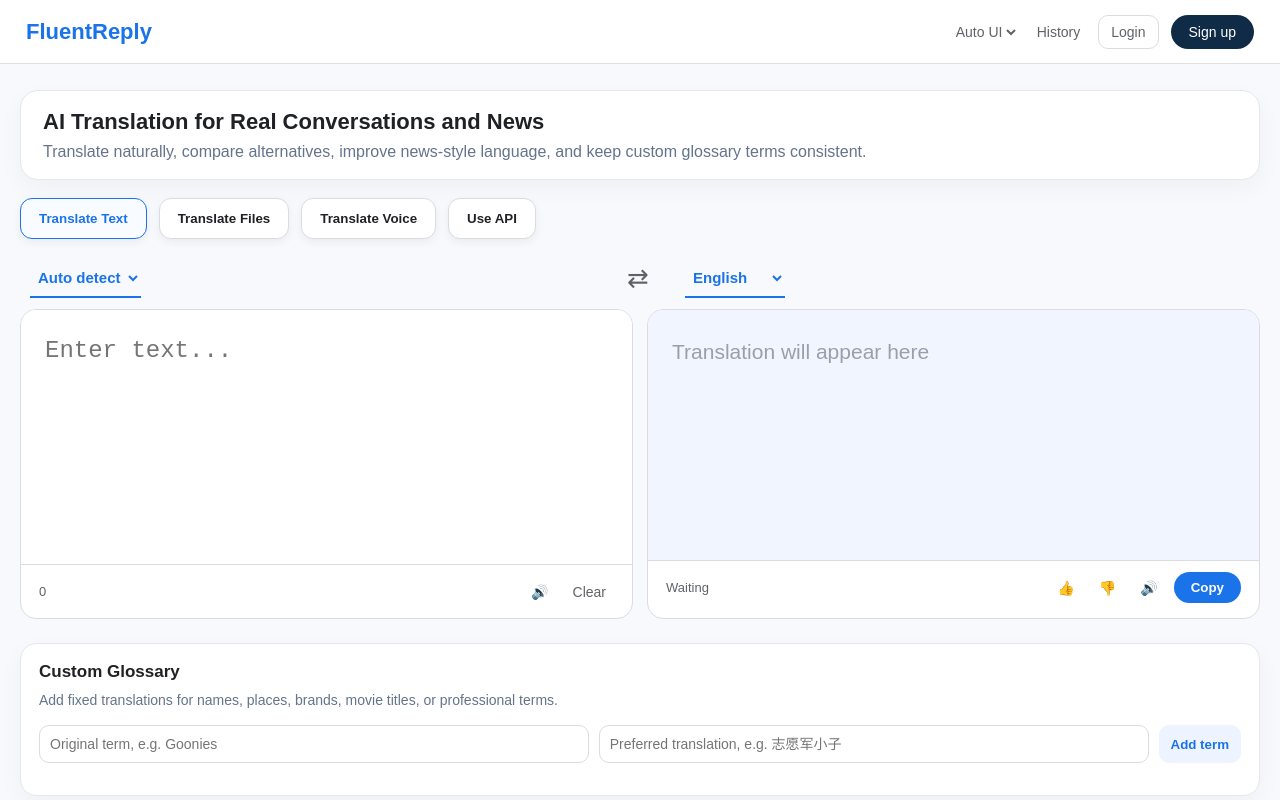
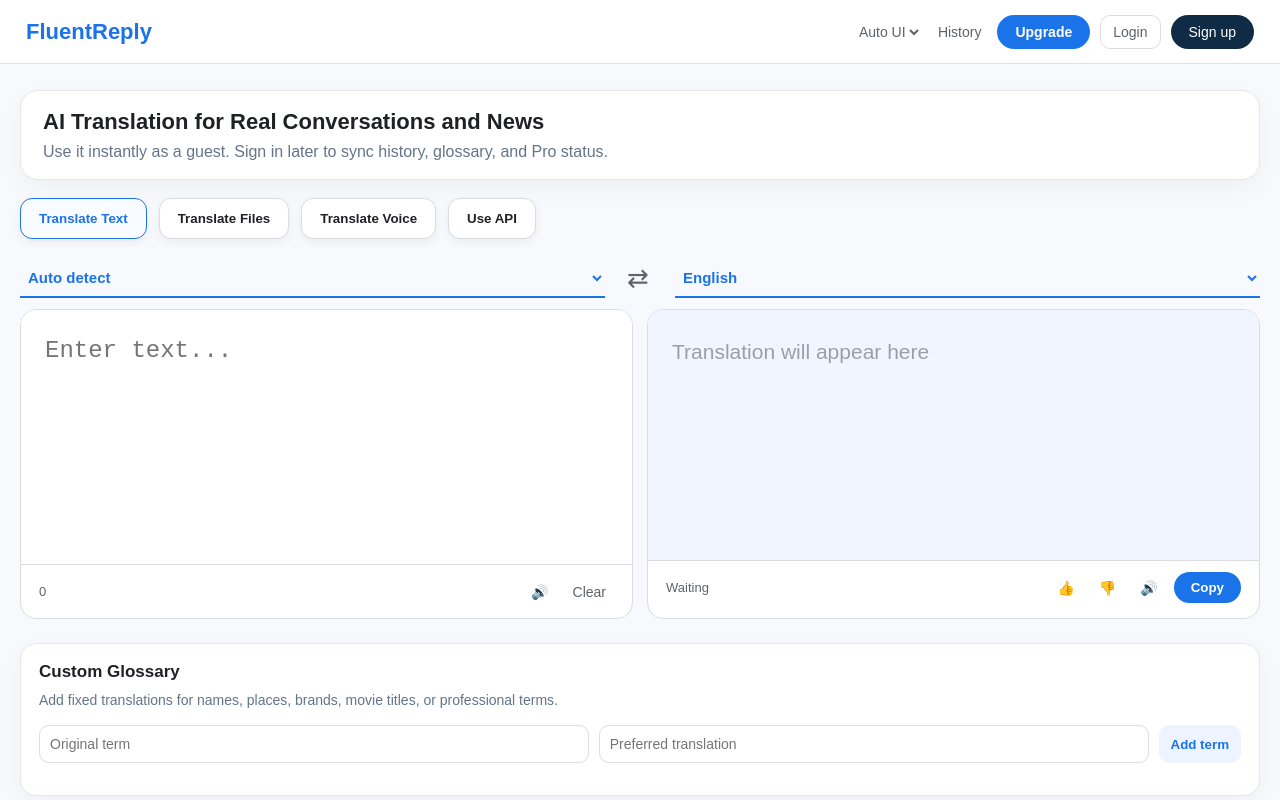
Before and after one commit to wang86373/fluentreply, a plain HTML site: page index.html in a window 1280 px wide. Shown: the top 800 px of the page. Drawn offline with Linux system fonts and the light colour scheme.

Commit message:
Update index.html

```diff
--- a/index.html
+++ b/index.html
@@ -16,13 +16,15 @@ body {
 }
 
 .header {
-  height: 64px;
+  min-height: 64px;
   display: flex;
   align-items: center;
   justify-content: space-between;
-  padding: 0 26px;
+  padding: 12px 26px;
   border-bottom: 1px solid #e0e0e0;
   background: white;
+  gap: 12px;
+  flex-wrap: wrap;
 }
 
 .logo {
@@ -33,8 +35,9 @@ body {
 
 .header-actions {
   display: flex;
-  gap: 12px;
+  gap: 10px;
   align-items: center;
+  flex-wrap: wrap;
 }
 
 .header button,
@@ -58,6 +61,14 @@ body {
   color: white !important;
   border-radius: 999px;
   padding: 9px 18px;
+}
+
+.upgrade-btn {
+  background: #1a73e8 !important;
+  color: white !important;
+  border-radius: 999px;
+  padding: 9px 18px;
+  font-weight: 700;
 }
 
 .app {
@@ -117,13 +128,6 @@ body {
   margin-bottom: 10px;
 }
 
-.lang-tabs {
-  display: flex;
-  align-items: center;
-  gap: 18px;
-  padding: 0 10px;
-}
-
 .lang-tabs select {
   border: none;
   border-bottom: 2px solid #1a73e8;
@@ -133,6 +137,7 @@ body {
   color: #1a73e8;
   background: transparent;
   outline: none;
+  width: 100%;
 }
 
 .swap {
@@ -406,6 +411,15 @@ textarea {
   background: #e8f0fe;
 }
 
+.paywall {
+  display: none;
+  margin-top: 18px;
+  padding: 18px;
+  border: 1px solid #dadce0;
+  border-radius: 14px;
+  background: #fff8e1;
+}
+
 .error {
   color: #b00020;
 }
@@ -414,8 +428,6 @@ textarea {
   .header {
     height: auto;
     padding: 12px 14px;
-    gap: 10px;
-    flex-wrap: wrap;
   }
 
   .logo {
@@ -427,18 +439,15 @@ textarea {
     padding: 0 12px;
   }
 
-  .lang-row {
+  .lang-row,
+  .translator,
+  .news-grid,
+  .glossary-form {
     grid-template-columns: 1fr;
   }
 
   .swap {
     display: none;
-  }
-
-  .translator,
-  .news-grid,
-  .glossary-form {
-    grid-template-columns: 1fr;
   }
 
   textarea,
@@ -488,6 +497,7 @@ textarea {
         <option value="ja">日本語</option>
       </select>
       <button onclick="toggleHistory()" data-i18n="history">History</button>
+      <button class="upgrade-btn" onclick="goUpgrade()">Upgrade</button>
       <button class="auth-btn" onclick="openLogin()" data-i18n="login">Login</button>
       <button class="auth-primary" onclick="openSignup()" data-i18n="signup">Sign up</button>
     </div>
@@ -496,7 +506,7 @@ textarea {
   <main class="app">
     <section class="hero">
       <h2 data-i18n="heroTitle">AI Translation for Real Conversations and News</h2>
-      <p data-i18n="heroText">Translate naturally, compare alternatives, improve news-style language, and keep custom glossary terms consistent.</p>
+      <p data-i18n="heroText">Use it instantly as a guest. Sign in later to sync history, glossary, and Pro status.</p>
     </section>
 
     <section class="feature-tabs">
@@ -579,13 +589,20 @@ textarea {
 
     <div id="bottomStatus" class="status"></div>
 
+    <div id="paywall" class="paywall">
+      <strong>Free limit reached.</strong><br>
+      You can upgrade to Pro for more translations.
+      <br><br>
+      <button class="copy-btn" onclick="goUpgrade()">Upgrade</button>
+    </div>
+
     <section class="glossary-box">
       <h3 data-i18n="glossaryTitle">Custom Glossary</h3>
       <p data-i18n="glossaryText">Add fixed translations for names, places, brands, movie titles, or professional terms.</p>
 
       <div class="glossary-form">
-        <input id="glossarySource" placeholder="Original term, e.g. Goonies">
-        <input id="glossaryTarget" placeholder="Preferred translation, e.g. 志愿军小子">
+        <input id="glossarySource" placeholder="Original term">
+        <input id="glossaryTarget" placeholder="Preferred translation">
         <button onclick="addGlossaryTerm()" data-i18n="addTerm">Add term</button>
       </div>
 
@@ -619,6 +636,9 @@ textarea {
   </main>
 
 <script>
+const FREE_LIMIT = 200;
+const PAYMENT_LINK = "YOUR_PAYMENT_LINK_HERE";
+
 let timer;
 let currentText = "";
 let currentSegments = [];
@@ -628,84 +648,45 @@ let currentTask = "translate";
 
 const i18n = {
   en: {
-    history: "History",
-    login: "Login",
-    signup: "Sign up",
+    history: "History", login: "Login", signup: "Sign up",
     heroTitle: "AI Translation for Real Conversations and News",
-    heroText: "Translate naturally, compare alternatives, improve news-style language, and keep custom glossary terms consistent.",
-    translateText: "Translate Text",
-    translateFile: "Translate Files",
-    translateVoice: "Translate Voice",
-    useApi: "Use API",
-    clear: "Clear",
-    copy: "Copy",
-    waiting: "Waiting",
-    placeholder: "Translation will appear here",
-    autoDetect: "Auto detect",
-    newsTranslator: "News Translator",
+    heroText: "Use it instantly as a guest. Sign in later to sync history, glossary, and Pro status.",
+    translateText: "Translate Text", translateFile: "Translate Files", translateVoice: "Translate Voice", useApi: "Use API",
+    clear: "Clear", copy: "Copy", waiting: "Waiting", placeholder: "Translation will appear here",
+    autoDetect: "Auto detect", newsTranslator: "News Translator",
     newsTranslatorText: "Translate news headlines and paragraphs in a neutral professional tone.",
-    headlineRewriter: "Headline Rewriter",
-    headlineRewriterText: "Turn plain sentences into clear, concise news headlines.",
-    vocabHelper: "Vocabulary Helper",
-    vocabHelperText: "Extract and explain key news vocabulary from your text.",
-    useThis: "Use this",
-    recentHistory: "Recent history",
-    glossaryTitle: "Custom Glossary",
-    glossaryText: "Add fixed translations for names, places, brands, movie titles, or professional terms.",
+    headlineRewriter: "Headline Rewriter", headlineRewriterText: "Turn plain sentences into clear, concise news headlines.",
+    vocabHelper: "Vocabulary Helper", vocabHelperText: "Extract and explain key news vocabulary from your text.",
+    useThis: "Use this", recentHistory: "Recent history",
+    glossaryTitle: "Custom Glossary", glossaryText: "Add fixed translations for names, places, brands, movie titles, or professional terms.",
     addTerm: "Add term"
   },
   zh: {
-    history: "历史记录",
-    login: "登录",
-    signup: "注册",
+    history: "历史记录", login: "登录", signup: "注册",
     heroTitle: "适合真实对话和新闻内容的 AI 翻译",
-    heroText: "自然翻译、比较表达、优化新闻风格，并保持自定义词库一致。",
-    translateText: "翻译文本",
-    translateFile: "翻译文件",
-    translateVoice: "翻译语音",
-    useApi: "使用 API",
-    clear: "清空",
-    copy: "复制",
-    waiting: "等待输入",
-    placeholder: "翻译结果会显示在这里",
-    autoDetect: "自动检测",
-    newsTranslator: "新闻翻译",
+    heroText: "无需注册即可使用。登录后未来可同步历史、词库和 Pro 状态。",
+    translateText: "翻译文本", translateFile: "翻译文件", translateVoice: "翻译语音", useApi: "使用 API",
+    clear: "清空", copy: "复制", waiting: "等待输入", placeholder: "翻译结果会显示在这里",
+    autoDetect: "自动检测", newsTranslator: "新闻翻译",
     newsTranslatorText: "用中立、专业的语气翻译新闻标题和正文。",
-    headlineRewriter: "新闻标题优化",
-    headlineRewriterText: "把普通句子改写成清晰简洁的新闻标题。",
-    vocabHelper: "新闻关键词解释",
-    vocabHelperText: "提取并解释文本中的重要新闻词汇。",
-    useThis: "使用",
-    recentHistory: "最近翻译记录",
-    glossaryTitle: "自定义词库",
-    glossaryText: "添加固定翻译，例如人名、地名、品牌、电影名或专业术语。",
+    headlineRewriter: "新闻标题优化", headlineRewriterText: "把普通句子改写成清晰简洁的新闻标题。",
+    vocabHelper: "新闻关键词解释", vocabHelperText: "提取并解释文本中的重要新闻词汇。",
+    useThis: "使用", recentHistory: "最近翻译记录",
+    glossaryTitle: "自定义词库", glossaryText: "添加固定翻译，例如人名、地名、品牌、电影名或专业术语。",
     addTerm: "添加词条"
   },
   ja: {
-    history: "履歴",
-    login: "ログイン",
-    signup: "登録",
+    history: "履歴", login: "ログイン", signup: "登録",
     heroTitle: "会話とニュース向けのAI翻訳",
-    heroText: "自然に翻訳し、表現を比較し、ニュース調の文章を改善し、用語を統一します。",
-    translateText: "テキスト翻訳",
-    translateFile: "ファイル翻訳",
-    translateVoice: "音声翻訳",
-    useApi: "APIを使用",
-    clear: "クリア",
-    copy: "コピー",
-    waiting: "待機中",
-    placeholder: "翻訳結果がここに表示されます",
-    autoDetect: "自動検出",
-    newsTranslator: "ニュース翻訳",
-    newsTranslatorText: "ニュース見出しや本文を自然で専門的に翻訳します。",
-    headlineRewriter: "見出しリライト",
-    headlineRewriterText: "普通の文章をニュース見出し風に整えます。",
-    vocabHelper: "語彙ヘルパー",
-    vocabHelperText: "ニュース内の重要語彙を抽出して説明します。",
-    useThis: "使用",
-    recentHistory: "最近の履歴",
-    glossaryTitle: "カスタム用語集",
-    glossaryText: "名前、地名、ブランド、映画名、専門用語の固定訳を追加します。",
+    heroText: "登録なしですぐ使えます。ログインすると履歴や用語集を同期できます。",
+    translateText: "テキスト翻訳", translateFile: "ファイル翻訳", translateVoice: "音声翻訳", useApi: "APIを使用",
+    clear: "クリア", copy: "コピー", waiting: "待機中", placeholder: "翻訳結果がここに表示されます",
+    autoDetect: "自動検出", newsTranslator: "ニュース翻訳",
+    newsTranslatorText: "ニュース見出しや本文を専門的に翻訳します。",
+    headlineRewriter: "見出しリライト", headlineRewriterText: "普通の文章をニュース見出し風に整えます。",
+    vocabHelper: "語彙ヘルパー", vocabHelperText: "ニュース内の重要語彙を説明します。",
+    useThis: "使用", recentHistory: "最近の履歴",
+    glossaryTitle: "カスタム用語集", glossaryText: "名前、地名、ブランド、映画名、専門用語の固定訳を追加します。",
     addTerm: "用語を追加"
   }
 };
@@ -713,7 +694,6 @@ const i18n = {
 function getUILang() {
   const selected = document.getElementById("uiLangSelect").value;
   if (selected !== "auto") return selected;
-
   const lang = navigator.language.toLowerCase();
   if (lang.startsWith("zh")) return "zh";
   if (lang.startsWith("ja")) return "ja";
@@ -728,9 +708,7 @@ function applyUILanguage() {
   });
 }
 
-function changeUILanguage() {
-  applyUILanguage();
-}
+function changeUILanguage() { applyUILanguage(); }
 
 const input = document.getElementById("input");
 const result = document.getElementById("result");
@@ -742,6 +720,7 @@ const targetSelect = document.getElementById("targetSelect");
 const historyBox = document.getElementById("historyBox");
 const historyList = document.getElementById("historyList");
 const glossaryList = document.getElementById("glossaryList");
+const paywall = document.getElementById("paywall");
 
 input.addEventListener("input", () => {
   clearTimeout(timer);
@@ -758,15 +737,23 @@ input.addEventListener("input", () => {
 });
 
 function openLogin() {
-  alert(getUILang() === "zh" ? "登录系统下一步接入 Netlify Identity。" : "Login will be connected with Netlify Identity next.");
+  alert(getUILang() === "zh" ? "登录功能稍后接入。游客现在也可以直接使用。" : "Login will be added later. You can use it as a guest now.");
 }
 
 function openSignup() {
-  alert(getUILang() === "zh" ? "注册系统下一步接入 Netlify Identity。" : "Sign up will be connected with Netlify Identity next.");
+  alert(getUILang() === "zh" ? "注册功能稍后接入。游客现在也可以直接使用。" : "Sign up will be added later. You can use it as a guest now.");
 }
 
 function alertComingSoon() {
   alert(getUILang() === "zh" ? "这个功能稍后上线。" : "This feature is coming soon.");
+}
+
+function goUpgrade() {
+  if (PAYMENT_LINK === "YOUR_PAYMENT_LINK_HERE") {
+    alert(getUILang() === "zh" ? "请先设置支付链接。" : "Please set your payment link first.");
+    return;
+  }
+  window.location.href = PAYMENT_LINK;
 }
 
 function setTask(task) {
@@ -774,26 +761,31 @@ function setTask(task) {
   if (input.value.trim()) translate();
 }
 
-function changeSourceLanguage() {
-  if (input.value.trim()) translate();
-}
-
-function changeTargetLanguage() {
-  if (input.value.trim()) translate();
-}
+function changeSourceLanguage() { if (input.value.trim()) translate(); }
+function changeTargetLanguage() { if (input.value.trim()) translate(); }
 
 function swapLanguages() {
   const source = sourceSelect.value;
   const target = targetSelect.value;
-
   if (source !== "auto") {
     sourceSelect.value = target || "auto";
     targetSelect.value = source;
   } else {
     targetSelect.value = targetSelect.value === "English" ? "Simplified Chinese" : "English";
   }
+  if (input.value.trim()) translate();
+}
 
-  if (input.value.trim()) translate();
+function getUsage() {
+  return Number(localStorage.getItem("usage_count") || "0");
+}
+
+function increaseUsage() {
+  localStorage.setItem("usage_count", String(getUsage() + 1));
+}
+
+function isPro() {
+  return localStorage.getItem("pro_user") === "true";
 }
 
 function getGlossary() {
@@ -807,7 +799,6 @@ function saveGlossary(list) {
 function addGlossaryTerm() {
   const source = document.getElementById("glossarySource").value.trim();
   const target = document.getElementById("glossaryTarget").value.trim();
-
   if (!source || !target) return;
 
   const glossary = getGlossary();
@@ -818,7 +809,6 @@ function addGlossaryTerm() {
   document.getElementById("glossaryTarget").value = "";
 
   renderGlossary();
-
   if (input.value.trim()) translate();
 }
 
@@ -827,14 +817,12 @@ function deleteGlossaryTerm(index) {
   glossary.splice(index, 1);
   saveGlossary(glossary);
   renderGlossary();
-
   if (input.value.trim()) translate();
 }
 
 function renderGlossary() {
   const glossary = getGlossary();
   glossaryList.innerHTML = "";
-
   glossary.forEach((item, index) => {
     const div = document.createElement("div");
     div.className = "glossary-item";
@@ -850,11 +838,17 @@ async function translate() {
   const text = input.value.trim();
   if (!text) return;
 
+  if (getUsage() >= FREE_LIMIT && !isPro()) {
+    paywall.style.display = "block";
+    statusBox.innerText = getUILang() === "zh" ? "免费次数已用完" : "Free limit reached";
+    return;
+  }
+
   const sourceLanguage = sourceSelect.value;
   const targetLanguage = targetSelect.value;
   const glossary = getGlossary();
 
-  const cacheKey = "glossary_news_v1_" + currentTask + "_" + sourceLanguage + "_" + targetLanguage + "_" + JSON.stringify(glossary) + "_" + text;
+  const cacheKey = "final_guest_v1_" + currentTask + "_" + sourceLanguage + "_" + targetLanguage + "_" + JSON.stringify(glossary) + "_" + text;
   const cached = localStorage.getItem(cacheKey);
 
   if (cached) {
@@ -869,13 +863,7 @@ async function translate() {
     const res = await fetch("/.netlify/functions/translate", {
       method: "POST",
       headers: { "Content-Type": "application/json" },
-      body: JSON.stringify({
-        text,
-        sourceLanguage,
-        targetLanguage,
-        task: currentTask,
-        glossary
-      })
+      body: JSON.stringify({ text, sourceLanguage, targetLanguage, task: currentTask, glossary })
     });
 
     const data = await res.json();
@@ -886,6 +874,7 @@ async function translate() {
       return;
     }
 
+    increaseUsage();
     localStorage.setItem(cacheKey, JSON.stringify(data));
     saveHistory(text, data);
     renderData(data);
@@ -905,12 +894,7 @@ function renderData(data) {
   }));
 
   if (!currentSegments.length && data.full_translation) {
-    currentSegments = [{
-      id: 1,
-      source: input.value,
-      selected: data.full_translation,
-      options: []
-    }];
+    currentSegments = [{ id: 1, source: input.value, selected: data.full_translation, options: [] }];
   }
 
   rebuildFullText();
@@ -928,7 +912,6 @@ function rebuildFullText() {
 
 function renderSegments() {
   result.innerHTML = "";
-
   if (!currentSegments.length) {
     result.innerHTML = '<span class="placeholder" data-i18n="placeholder">Translation will appear here</span><div id="dropdown" class="dropdown"></div>';
     applyUILanguage();
@@ -939,12 +922,10 @@ function renderSegments() {
     const span = document.createElement("span");
     span.className = "segment" + (activeSegmentIndex === index ? " active" : "");
     span.innerText = seg.selected + " ";
-
     span.onclick = (e) => {
       e.stopPropagation();
       showDropdownForSegment(index);
     };
-
     result.appendChild(span);
   });
 
@@ -960,7 +941,6 @@ function showDropdownForSegment(index) {
 
   const seg = currentSegments[index];
   const dd = document.getElementById("dropdown");
-
   dd.innerHTML = "";
 
   if (!seg.options || !seg.options.length) {
@@ -969,13 +949,11 @@ function showDropdownForSegment(index) {
     seg.options.forEach((opt, optIndex) => {
       const item = document.createElement("div");
       item.className = "dropdown-item" + (opt.text === seg.selected || optIndex === 0 ? " active" : "");
-
       item.innerHTML = `
         <div class="dropdown-label">${escapeHTML(opt.label || "Option")}</div>
         <div class="dropdown-text">${escapeHTML(opt.text || "")}</div>
         <div class="dropdown-meaning">${escapeHTML(opt.meaning || "No explanation")}</div>
       `;
-
       item.onclick = (e) => {
         e.stopPropagation();
         currentSegments[index].selected = opt.text || "";
@@ -984,7 +962,6 @@ function showDropdownForSegment(index) {
         hideDropdown();
         statusBox.innerText = getUILang() === "zh" ? "已选择表达" : "Alternative selected";
       };
-
       dd.appendChild(item);
     });
   }
@@ -1016,23 +993,13 @@ function copyText(event) {
 
 function feedback(isGood) {
   if (!currentText) return;
-
   const feedback = JSON.parse(localStorage.getItem("feedback") || "[]");
-  feedback.push({
-    input: input.value,
-    output: currentText,
-    good: isGood,
-    time: new Date().toISOString()
-  });
-
+  feedback.push({ input: input.value, output: currentText, good: isGood, time: new Date().toISOString() });
   localStorage.setItem("feedback", JSON.stringify(feedback));
   statusBox.innerText = isGood ? "👍" : "👎";
 }
 
-function speakInput() {
-  speak(input.value.trim(), langCode(sourceSelect.value));
-}
-
+function speakInput() { speak(input.value.trim(), langCode(sourceSelect.value)); }
 function speakOutput(event) {
   if (event) event.stopPropagation();
   speak(currentText, langCode(targetSelect.value || "English"));
@@ -1048,18 +1015,9 @@ function speak(text, lang) {
 
 function langCode(lang) {
   const map = {
-    "Simplified Chinese": "zh-CN",
-    "English": "en-US",
-    "Japanese": "ja-JP",
-    "Korean": "ko-KR",
-    "Spanish": "es-ES",
-    "French": "fr-FR",
-    "German": "de-DE",
-    "Russian": "ru-RU",
-    "Thai": "th-TH",
-    "Vietnamese": "vi-VN",
-    "Burmese": "my-MM",
-    "Arabic": "ar-SA"
+    "Simplified Chinese": "zh-CN", "English": "en-US", "Japanese": "ja-JP", "Korean": "ko-KR",
+    "Spanish": "es-ES", "French": "fr-FR", "German": "de-DE", "Russian": "ru-RU",
+    "Thai": "th-TH", "Vietnamese": "vi-VN", "Burmese": "my-MM", "Arabic": "ar-SA"
   };
   return map[lang] || "";
 }
@@ -1081,23 +1039,14 @@ function clearResultOnly() {
 }
 
 function saveHistory(source, data) {
-  const history = JSON.parse(localStorage.getItem("history_glossary_news") || "[]");
-
-  history.unshift({
-    source,
-    result: data.full_translation || "",
-    from: sourceSelect.value,
-    to: targetSelect.value,
-    task: currentTask,
-    time: new Date().toLocaleString()
-  });
-
-  localStorage.setItem("history_glossary_news", JSON.stringify(history.slice(0, 20)));
+  const history = JSON.parse(localStorage.getItem("history_final_guest") || "[]");
+  history.unshift({ source, result: data.full_translation || "", from: sourceSelect.value, to: targetSelect.value, task: currentTask, time: new Date().toLocaleString() });
+  localStorage.setItem("history_final_guest", JSON.stringify(history.slice(0, 20)));
   renderHistory();
 }
 
 function renderHistory() {
-  const history = JSON.parse(localStorage.getItem("history_glossary_news") || "[]");
+  const history = JSON.parse(localStorage.getItem("history_final_guest") || "[]");
   historyList.innerHTML = "";
 
   history.forEach(item => {
@@ -1108,7 +1057,6 @@ function renderHistory() {
       ${escapeHTML(item.result)}<br>
       <small>${escapeHTML(item.task)} · ${escapeHTML(item.from || "auto")} → ${escapeHTML(item.to || "auto")} · ${escapeHTML(item.time)}</small>
     `;
-
     div.onclick = () => {
       input.value = item.source;
       sourceSelect.value = item.from || "auto";
@@ -1117,7 +1065,6 @@ function renderHistory() {
       count.innerText = item.source.length;
       translate();
     };
-
     historyList.appendChild(div);
   });
 }
@@ -1131,13 +1078,7 @@ document.addEventListener("click", hideDropdown);
 
 function escapeHTML(str) {
   return String(str).replace(/[&<>'"]/g, tag => {
-    const chars = {
-      "&": "&amp;",
-      "<": "&lt;",
-      ">": "&gt;",
-      "'": "&#39;",
-      '"': "&quot;"
-    };
+    const chars = { "&": "&amp;", "<": "&lt;", ">": "&gt;", "'": "&#39;", '"': "&quot;" };
     return chars[tag] || tag;
   });
 }
```
